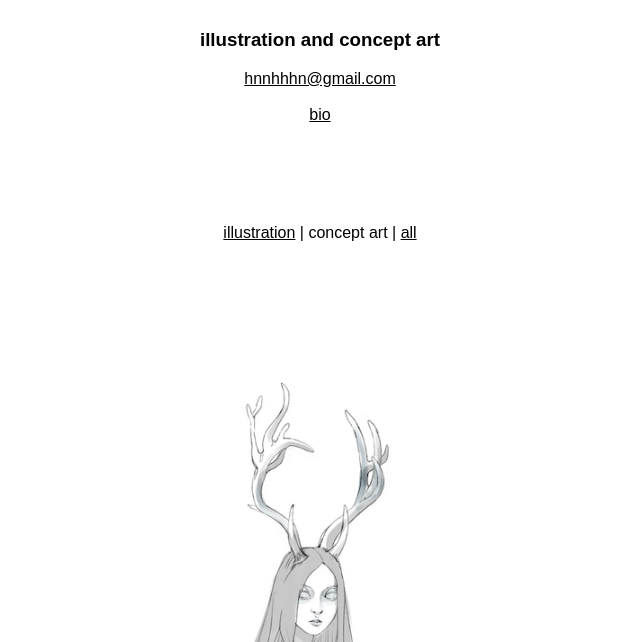
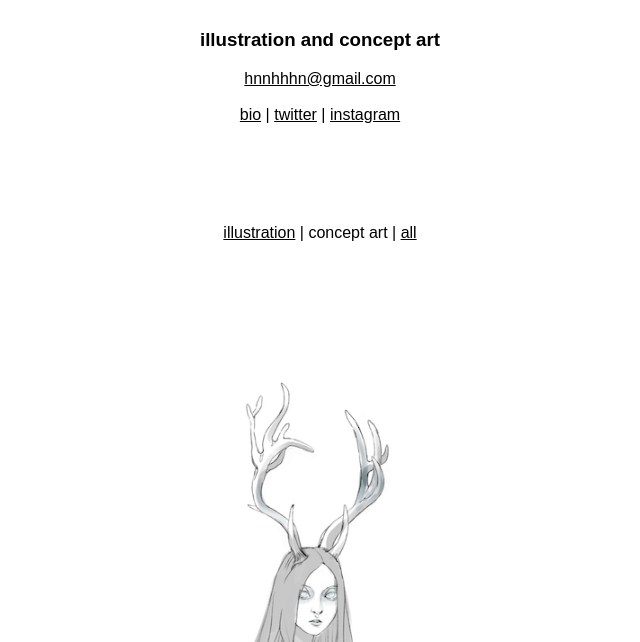
Before and after one commit to universalveil/portfolio, a plain HTML site: page conceptart.html in a window 1280 px wide. Shown: the part 158-800 px from the top of the page, without its empty margins (320-960 px from the left). Drawn offline with Linux system fonts and the light colour scheme.

Commit message:
added links to twitter and instagram

```diff
--- a/conceptart.html
+++ b/conceptart.html
@@ -12,7 +12,7 @@
 		<h1>hannah hahn</h1>
 		<h3>illustration and concept art</h3>
         <p><a href="mailto:hnnhhhn@gmail.com">hnnhhhn@gmail.com</a><br><br>
-        <a href="#bio">bio</a></p>
+        <a href="#bio">bio</a> | <a href="https://twitter.com/hnnhhhn">twitter</a> | <a href="https://www.instagram.com/hnnhhhn/">instagram</a></p>
         <p><a href="illustration.html">illustration</a> | concept art | <a href="index.html">all</a></p>
 		<img src="img/3.png">
 		<img src="img/IMG_0242.jpg" style="width: 450px">
```
Also changed, not shown: illustration.html (+1 -1 lines), index.html (+1 -1 lines).
